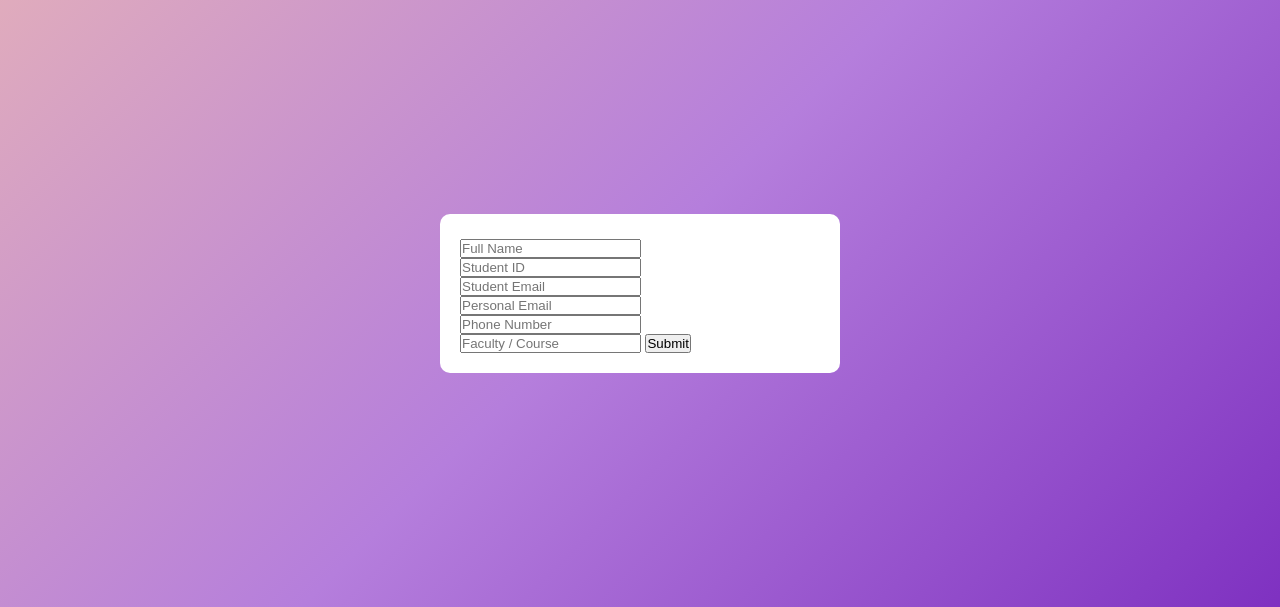
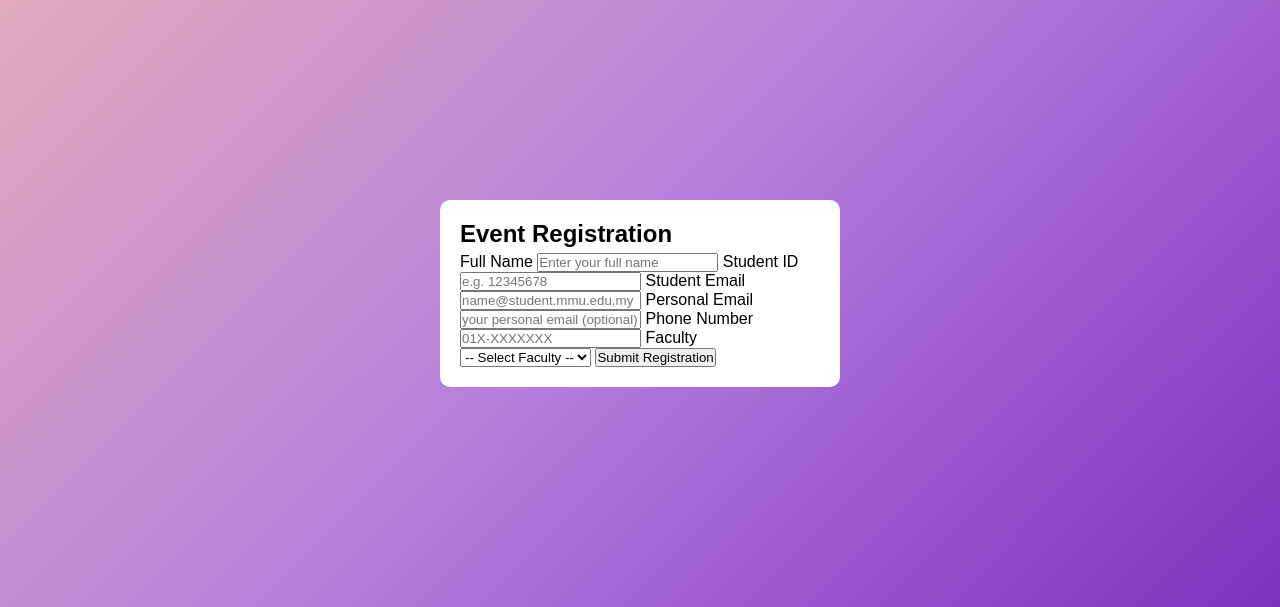
Before and after one commit to tu4nh4nn4h/2610_CSP1123-G005, a Flask app: page /form in a window 1280 px wide. Shown: the part 132-739 px from the top of the page. Run offline with Flask 3, Linux system fonts and the light colour scheme.

Commit message:
improvise interface form

```diff
--- a/templates/form.html
+++ b/templates/form.html
@@ -11,21 +11,39 @@
 
     <div class="form-card">
 
-      <h2 id="eventTitle"></h2>
+      <h2 id="eventTitle">Event Registration</h2>
 
-      <input type="text" id="name" placeholder="Full Name" required>
+      <form onsubmit="submitRegistration(); return false;">
 
-      <input type="text" id="studentId" placeholder="Student ID" required>
+        <label>Full Name</label>
+        <input type="text" id="name" placeholder="Enter your full name" required>
 
-      <input type="email" id="studentEmail" placeholder="Student Email" required>
+        <label>Student ID</label>
+        <input type="text" id="studentId" placeholder="e.g. 12345678" required>
 
-      <input type="email" id="personalEmail" placeholder="Personal Email" required>
+        <label>Student Email</label>
+        <input type="email" id="studentEmail" placeholder="name@student.mmu.edu.my" required>
 
-      <input type="text" id="phone" placeholder="Phone Number" required>
+        <label>Personal Email</label>
+        <input type="email" id="personalEmail" placeholder="your personal email (optional)">
 
-      <input type="text" id="faculty" placeholder="Faculty / Course" required>
+        <label>Phone Number</label>
+        <input type="text" id="phone" placeholder="01X-XXXXXXX" required>
 
-      <button onclick="submitRegistration()">Submit</button>
+        <label>Faculty</label>
+        <select id="faculty" required>
+          <option value="">-- Select Faculty --</option>
+          <option value="FCI">FCI</option>
+          <option value="FAIE">FAIE</option>
+          <option value="FOM">FOM</option>
+          <option value="FAC">FAC</option>
+          <option value="FCM">FCM</option>
+          <option value="FCA">FCA</option>
+        </select>
+
+        <button type="submit">Submit Registration</button>
+
+      </form>
 
     </div>
 
```
